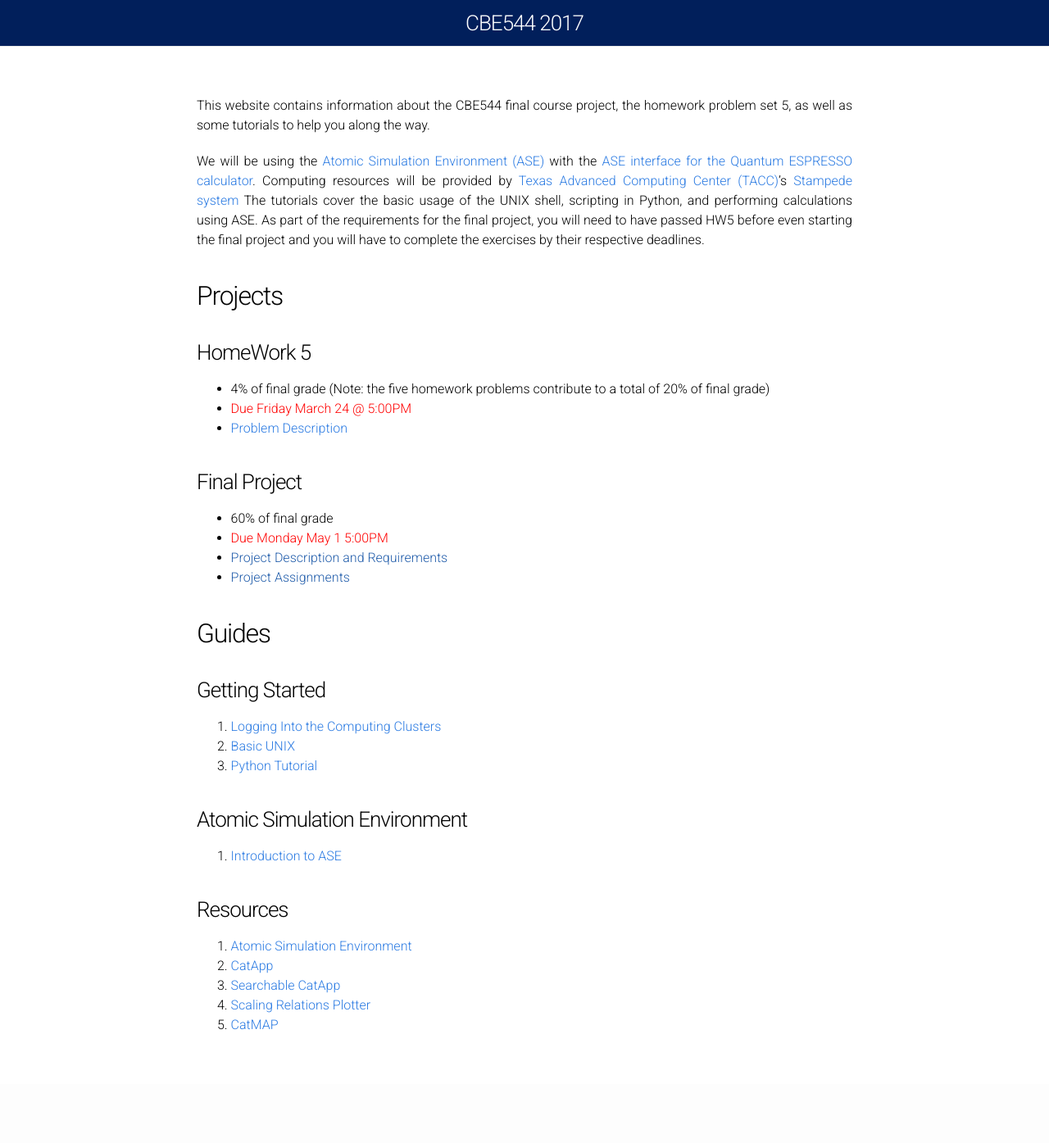
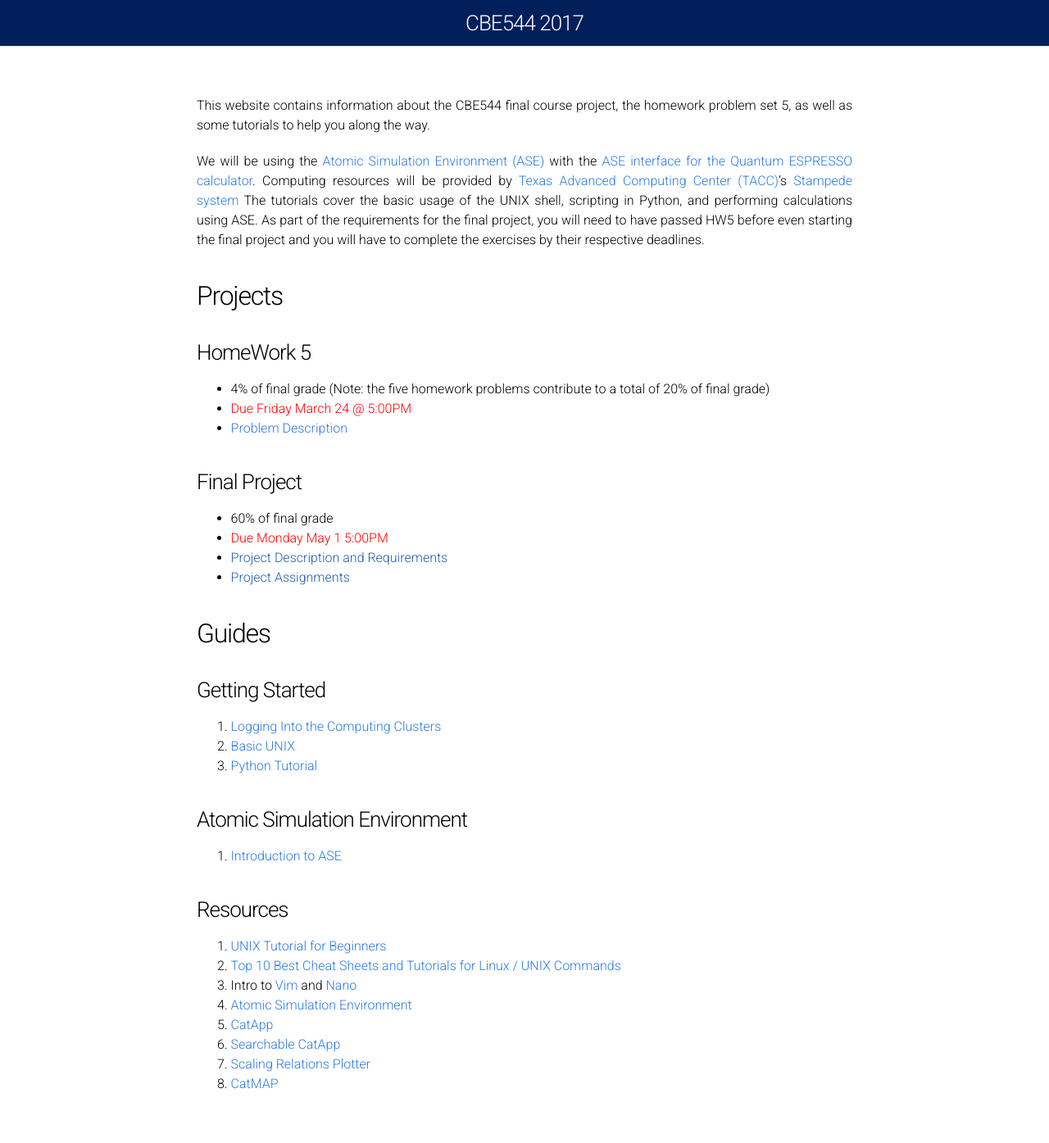
Before and after one commit to vojale/CBE544-2018.github.io, a Jekyll site: the page built from Index.md, in a window 1280 px wide. Shown: the whole page at 82% size. Built offline with Jekyll 4.4.1, drawn with Linux system fonts in a browser that asks for light colours; before the commit the page ends 1323 px from its top, so only the background shows below that.

Commit message:
Update Index.md

```diff
--- a/Index.md
+++ b/Index.md
@@ -38,8 +38,11 @@ We will be using the [Atomic Simulation Environment (ASE)](https://wiki.fysik.dt
 
 ### Resources ###
 
-1. [Atomic Simulation Environment](https://wiki.fysik.dtu.dk/ase/)
-2. [CatApp](http://slac.stanford.edu/~strabo/catapp/catapp.htm)
-3. [Searchable CatApp](http://web.stanford.edu/~ctsai89/cgi-bin/apps/katapp/search)
-4. [Scaling Relations Plotter](http://web.stanford.edu/~ctsai89/cgi-bin/apps/katapp/plot)
-3. [CatMAP](https://github.com/SUNCAT-Center/catmap)
+1. [UNIX Tutorial for Beginners](http://www.ee.surrey.ac.uk/Teaching/Unix/)
+2. [Top 10 Best Cheat Sheets and Tutorials for Linux / UNIX Commands](https://www.cyberciti.biz/tips/linux-unix-commands-cheat-sheets.html)
+3. Intro to [Vim](https://www.cs.colostate.edu/helpdocs/vi.html) and [Nano](https://www.nano-editor.org/dist/v2.0/nano.html)
+4. [Atomic Simulation Environment](https://wiki.fysik.dtu.dk/ase/)
+5. [CatApp](http://slac.stanford.edu/~strabo/catapp/catapp.htm)
+6. [Searchable CatApp](http://web.stanford.edu/~ctsai89/cgi-bin/apps/katapp/search)
+7. [Scaling Relations Plotter](http://web.stanford.edu/~ctsai89/cgi-bin/apps/katapp/plot)
+8. [CatMAP](https://github.com/SUNCAT-Center/catmap)
```
